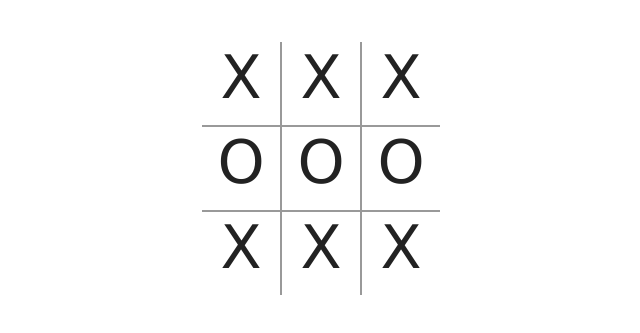
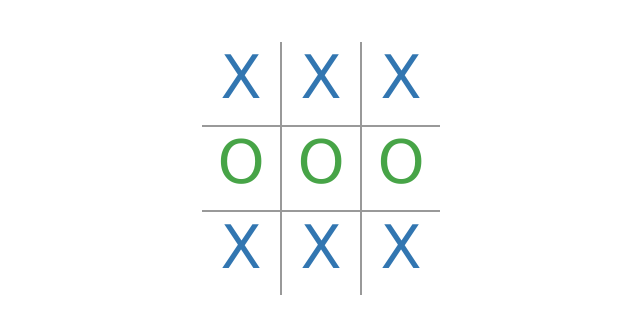
Before and after one commit to Simon245/tictactoe, a plain HTML site: page app/index.html in a window 1280 px wide. Shown: the part 103-436 px from the top of the page, without its empty margins (318-958 px from the left). Drawn offline with Linux system fonts and the light colour scheme.

Commit message:
styled x's and o's

```diff
--- a/app/css/application.css
+++ b/app/css/application.css
@@ -64,4 +64,5 @@ h1 {
 .left   {border-left:   0;}
 .right  {border-right:  0;}
 
-.x ()
+.x { color: hsla(208, 55.9%, 44.5%, 1);}
+.o { color: hsla(120, 39.6%, 46.0%, 1);}
--- a/app/index.html
+++ b/app/index.html
@@ -14,19 +14,19 @@
     <main role="main">
       <section id="gameboard" class="board">
         <div id="row-0" class="board-row">
-          <div id="cell-0" class="board-cell top left">x</div>
-          <div id="cell-1" class="board-cell top center">x</div>
-          <div id="cell-2" class="board-cell top right">x</div>
+          <div id="cell-0" class="board-cell top left x">x</div>
+          <div id="cell-1" class="board-cell top center x">x</div>
+          <div id="cell-2" class="board-cell top right x">x</div>
         </div>
         <div id="row-1" class="board-row">
-          <div id="cell-3" class="board-cell middle left">o</div>
-          <div id="cell-4" class="board-cell middle center">o</div>
-          <div id="cell-5" class="board-cell middle right">o</div>
+          <div id="cell-3" class="board-cell middle left o">o</div>
+          <div id="cell-4" class="board-cell middle center o">o</div>
+          <div id="cell-5" class="board-cell middle right o">o</div>
         </div>
         <div id="row-2" class="board-row">
-          <div id="cell-6" class="board-cell bottom left">x</div>
-          <div id="cell-7" class="board-cell bottom center">x</div>
-          <div id="cell-8" class="board-cell bottom right">x</div>
+          <div id="cell-6" class="board-cell bottom left x">x</div>
+          <div id="cell-7" class="board-cell bottom center x">x</div>
+          <div id="cell-8" class="board-cell bottom right x">x</div>
         </div>
       </section>
     </main>
```
